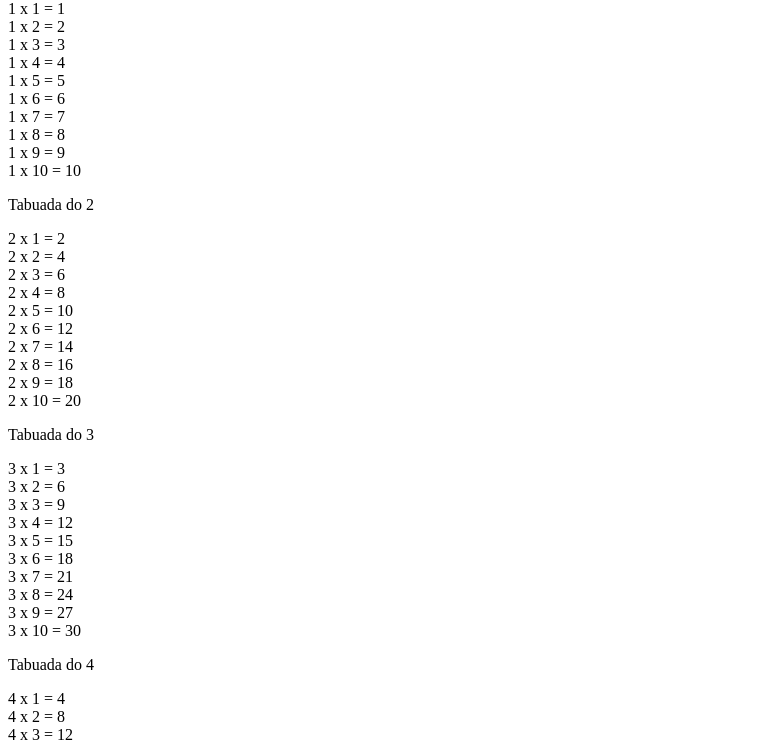
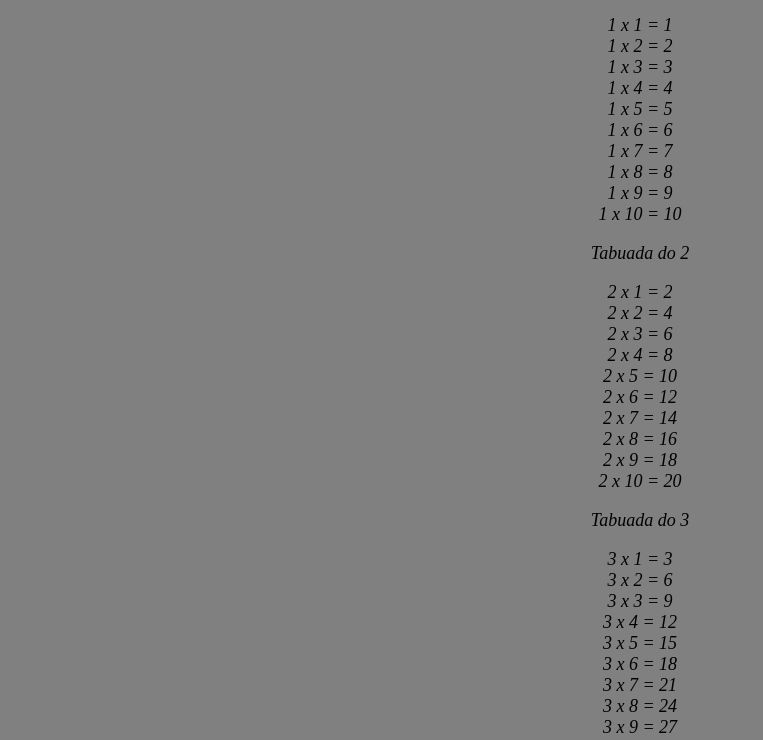
Before and after one commit to evandroJ87/Tabuada, a plain HTML site: page index.html in a window 1280 px wide. Shown: the part 114-854 px from the top of the page, without its empty margins (0-763 px from the left). Drawn offline with Linux system fonts and the light colour scheme.

Commit message:
Adição de CSS

```diff
--- a/index.html
+++ b/index.html
@@ -5,9 +5,11 @@
     <meta http-equiv="X-UA-Compatible" content="IE=edge">
     <meta name="viewport" content="width=device-width, initial-scale=1.0">
     <title>Todas as tabuadas</title>
+    <link rel="stylesheet" href="style.css">
 </head>
 <body>
     <h1>Tabuada:</h1>
     <script src="tabuada.js"></script>
+
 </body>
 </html>
--- a/style.css
+++ b/style.css
@@ -1,7 +1,7 @@
 body{
-    color: red;
+    color: black;
     font-style: oblique;
     font-size: large;
     text-align: center;
-    background-color: blue;
+    background-color: gray;
 }
```
